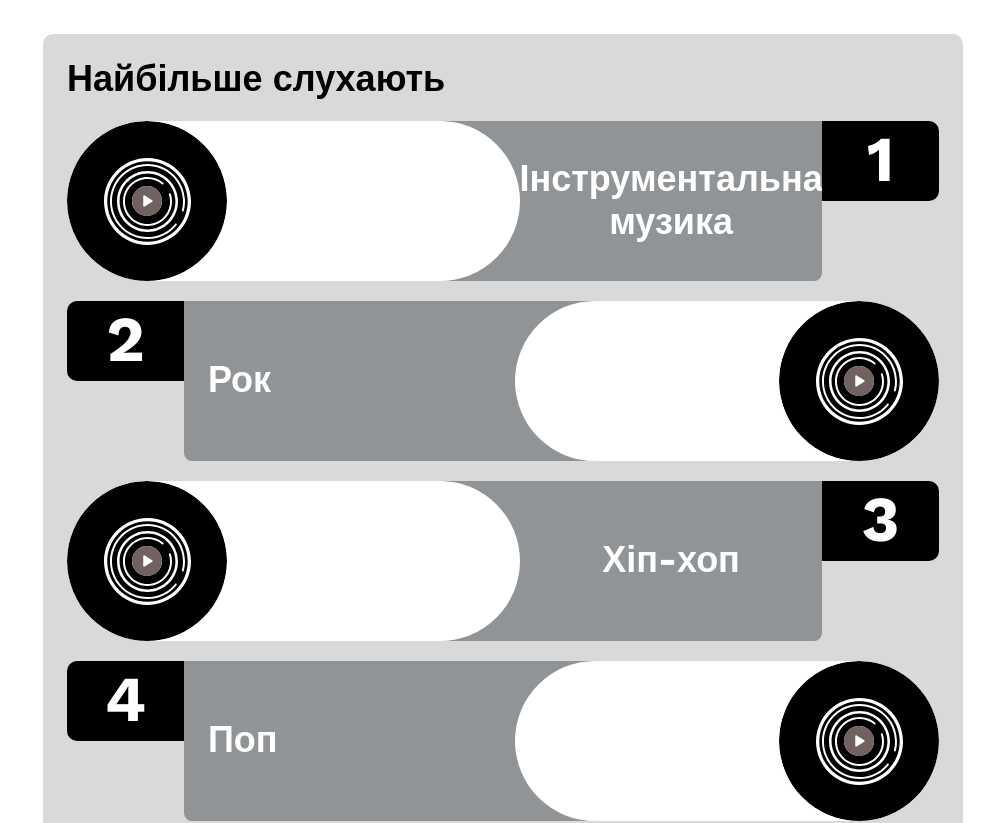
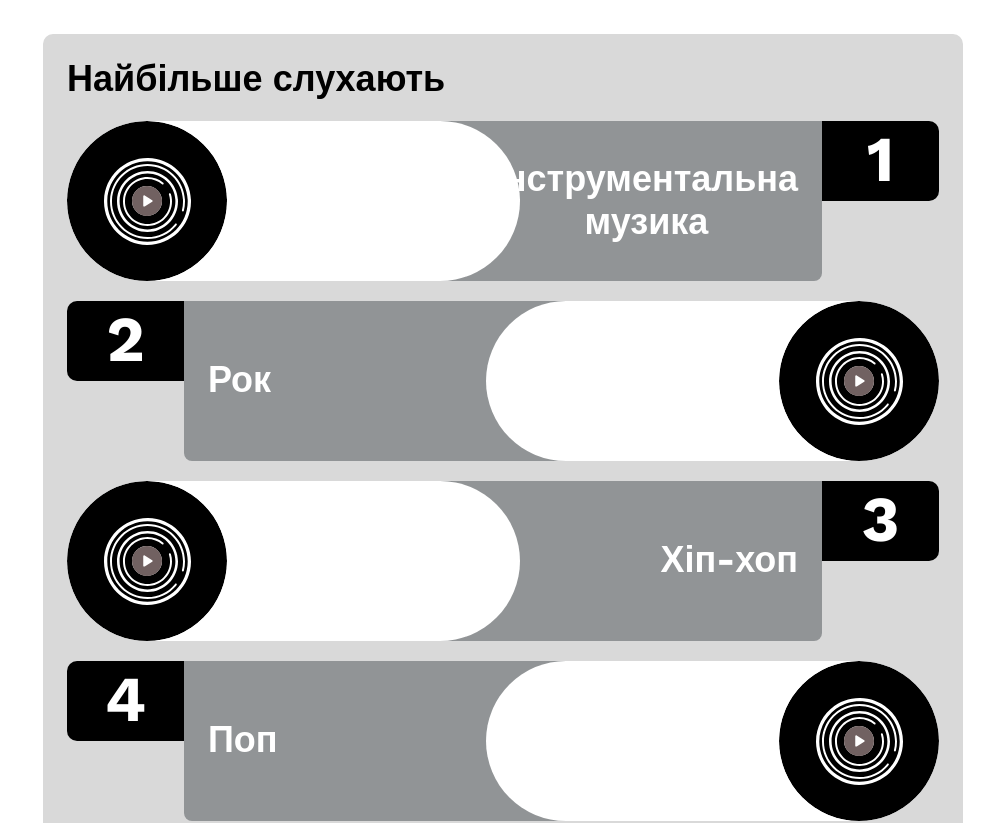
Before and after one commit to StInvestigator/Impulz, a React (Create React App) app in the folder client/: page / in a window 1280 px wide. Shown: the part 1580-2403 px from the top of the page, without its empty margins (297-1280 px from the left). Built offline with nearby package versions, Linux system fonts and the light colour scheme.

Commit message:
Fixed MainPage

```diff
--- a/client/src/components/items/TopFiveGenreItem.tsx
+++ b/client/src/components/items/TopFiveGenreItem.tsx
@@ -20,7 +20,7 @@ const TopFiveGenreItem: FC<GenreItemProps> = ({genre, index}) => {
                                  height={"160px"}/>
                         </IconButton>
                     </Box>
-                    <Box display={"flex"} justifyContent={"center"} alignItems={"center"} width={"40%"}>
+                    <Box display={"flex"} justifyContent={"flex-end"} alignItems={"center"} width={"40%"} boxSizing={"border-box"} padding={3}>
                         <Typography variant={"h2"} fontSize={"36px"} fontWeight={700} color={"white"}
                                     textAlign={"center"}>
                             {genre}
@@ -43,7 +43,7 @@ const TopFiveGenreItem: FC<GenreItemProps> = ({genre, index}) => {
                     </Typography>
                 </Box>
                 <Box borderRadius={'0px 1000px 1000px 100px'} width={"100%"} display={"flex"} justifyContent={"flex-end"} bgcolor={"#919496"}>
-                    <Box display={"flex"} justifyContent={"flex-start"} alignItems={"center"} width={"40%"} padding={3}>
+                    <Box display={"flex"} justifyContent={"flex-start"} alignItems={"center"} width={"40%"} boxSizing={"border-box"} padding={3}>
                         <Typography variant={"h2"} fontSize={"36px"} fontWeight={700} color={"white"}
                                     textAlign={"center"}>
                             {genre}
```
